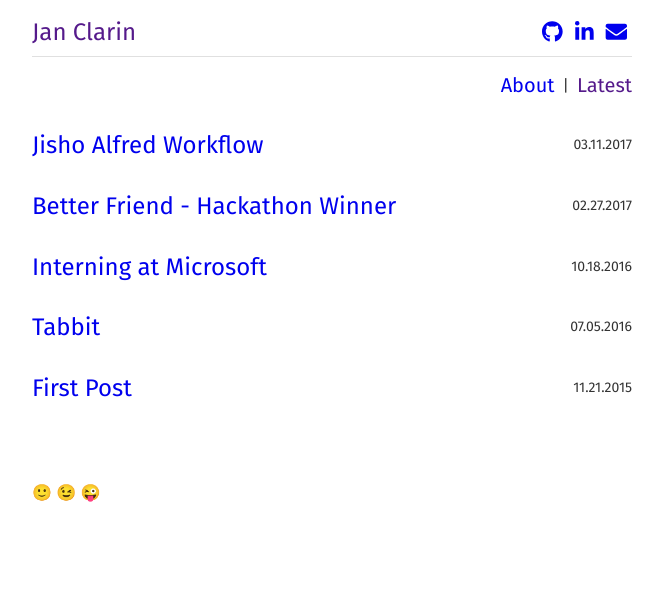
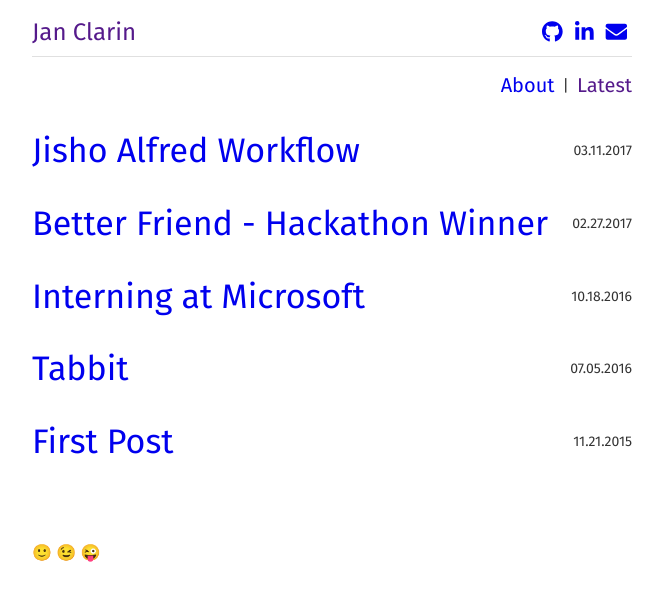
Before and after one commit to janclarin/janclarin.github.io, a Jekyll site: the page built from index.md, in a window 1280 px wide. Shown: the top 601 px of the page, without its empty margins (308-971 px from the left). Built offline with Jekyll 4.4.1, drawn with Linux system fonts in a browser that asks for light colours; nearby versions of some CDN libraries.

Commit message:
Use styled <h1> instead of <h2> headers
Originally used <h2> to make font smaller instead of using css.

```diff
--- a/_includes/header.html
+++ b/_includes/header.html
@@ -1,10 +1,10 @@
 <header class="site-header">
   <div class="site-header-content">
-    <h2 class="site-title">
+    <h1 class="site-title">
       <a class="site-title-link" href="{{ site.baseurl | relative_url }}">
         {{ site.title | escape }}
       </a>
-    </h2>
+    </h1>
 
     <div class="social">
       {%- include social.html -%}
--- a/_includes/posts.html
+++ b/_includes/posts.html
@@ -2,9 +2,9 @@
 <ul class="posts">
   {% for post in site.posts -%}
   <li class="post">
-    <h2 class="post-title">
+    <h1 class="post-title">
       <a href="{{ post.url | relative_url }}">{{ post.title | escape }}</a>
-    </h2>
+    </h1>
     <span class="post-meta">{{ post.date | date: "%m.%d.%Y" }}</span>
   </li>
   {%- endfor -%}
--- a/_sass/partials/_typography.scss
+++ b/_sass/partials/_typography.scss
@@ -9,8 +9,16 @@ h1, h2, h3, h4, h5, h6 {
   font-weight: 400;
 }
 
+.site-title {
+  font-size: 24px;
+}
+
 .site-nav-link {
   font-size: 20px;
+}
+
+.post-title {
+  font-size: 34px;
 }
 
 .post-meta {
```
